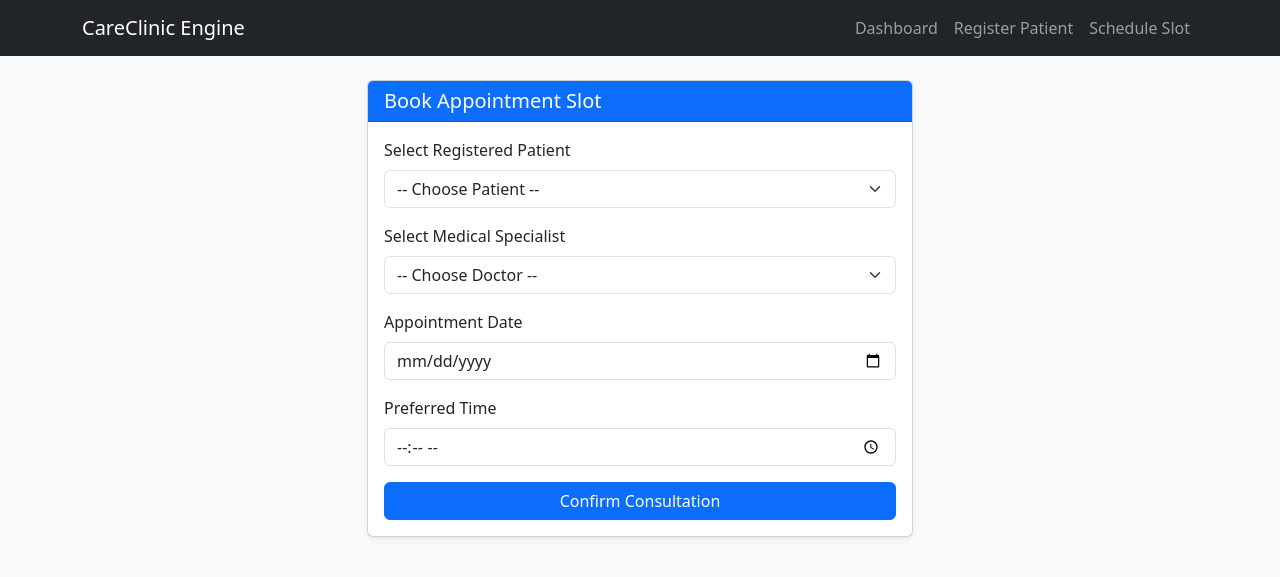
After one commit to adeelraza113/Clinic-Appointment-Project, a Django app: page /booking/schedule/ in a window 1280 px wide. The commit adds this page. Shown: the top 577 px of the page. Run offline with Django 5.2, Linux system fonts and the light colour scheme; data that the repository does not hold is empty.

Commit message:
New Data Added

```diff
--- /dev/null
+++ b/appointments/templates/schedule_slot.html
@@ -0,0 +1,57 @@
+{% extends 'layout_base.html' %}
+
+{% block main_content %}
+<div class="row justify-content-center">
+    <div class="col-md-6">
+        <div class="card shadow-sm">
+            <div class="card-header bg-primary text-white">
+                <h5 class="mb-0">Book Appointment Slot</h5>
+            </div>
+            <div class="card-body">
+                <form method="POST">
+                    {% csrf_token %}
+
+                    <!-- Patient Selection Dropdown -->
+                    <div class="mb-3">
+                        <label class="form-label">Select Registered Patient</label>
+                        <select name="pat_selection" class="form-select" required>
+                            <option value="">-- Choose Patient --</option>
+                            {% for p in patients %}
+                                <option value="{{ p.id }}">{{ p.full_name }}</option>
+                            {% endfor %}
+                        </select>
+                    </div>
+
+                    <!-- Doctor Selection Dropdown -->
+                    <div class="mb-3">
+                        <label class="form-label">Select Medical Specialist</label>
+                        <select name="doc_selection" class="form-select" required>
+                            <option value="">-- Choose Doctor --</option>
+                            {% for d in specialists %}
+                                <option value="{{ d.id }}">Dr. {{ d.expert_name }} ({{ d.field_of_expertise }}) — Fee: {{ d.consultation_fee }} PKR</option>
+                            {% endfor %}
+                        </select>
+                    </div>
+
+                    <!-- Date Picker -->
+                    <div class="mb-3">
+                        <label class="form-label">Appointment Date</label>
+                        <input type="date" name="booking_date" class="form-control" required>
+                    </div>
+
+                    <!-- Time Picker -->
+                    <div class="mb-3">
+                        <label class="form-label">Preferred Time</label>
+                        <input type="time" name="booking_time" class="form-control" required>
+                    </div>
+
+                    <!-- Submit Button -->
+                    <div class="d-grid">
+                        <button type="submit" class="btn btn-primary">Confirm Consultation</button>
+                    </div>
+                </form>
+            </div>
+        </div>
+    </div>
+</div>
+{% endblock %}
--- a/appointments/urls.py
+++ b/appointments/urls.py
@@ -1,8 +1,9 @@
 from django.urls import path
-from .views import clinic_dashboard_view, register_new_patient, create_appointment_slot
+from .views import alter_booking_status, clinic_dashboard_view, register_new_patient, create_appointment_slot
 
 urlpatterns = [
     path('', clinic_dashboard_view, name='dashboard_url'),
     path('patient/new/', register_new_patient, name='create_patient_url'),
     path('booking/schedule/', create_appointment_slot, name='book_slot_url'),
+    path('booking/alter/<int:slot_id>/<str:target_action>/', alter_booking_status, name='alter_status_url'),
 ]
--- a/appointments/views.py
+++ b/appointments/views.py
@@ -65,3 +65,16 @@ def create_appointment_slot(request):
     all_specialists = MedicalSpecialist.objects.all()
     all_records = PatientRecord.objects.all()
     return render(request, 'schedule_slot.html', {'specialists': all_specialists, 'patients': all_records})
+
+def alter_booking_status(request, slot_id, target_action):
+    """Updates the execution lifecycle of a scheduled clinical slot."""
+    try:
+        target_slot = BookingSlot.objects.get(id=slot_id)
+        if target_action in ['Completed', 'Cancelled']:
+            target_slot.current_status = target_action
+            target_slot.save()
+            messages.success(request, f"Slot state successfully marked as {target_action}!")
+    except BookingSlot.DoesNotExist:
+        messages.error(request, "Requested operational slot not found.")
+
+    return redirect('dashboard_url')
--- a/core_project/urls.py
+++ b/core_project/urls.py
@@ -1,6 +1,9 @@
 from django.contrib import admin
 from django.urls import path, include
 
+admin.site.site_header = "Sird Administration Engine"
+admin.site.site_title = "Sird Admin Portal"
+admin.site.index_title = "Control Panel"
 urlpatterns = [
     path('admin/', admin.site.urls),
     path('', include('appointments.urls')),
```
Also changed, not shown: appointments/templates/dashboard.html (+16 -5 lines).
